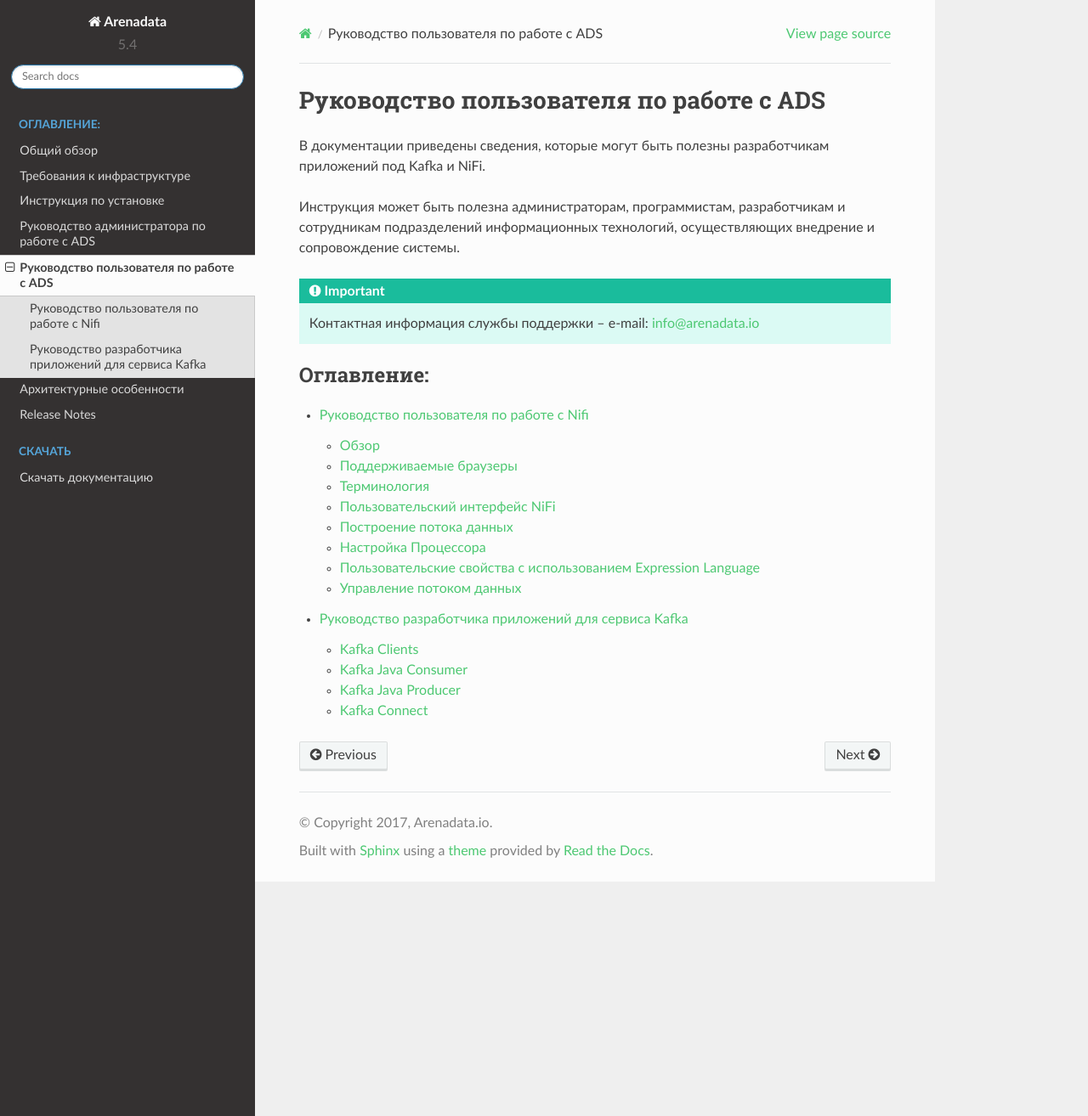
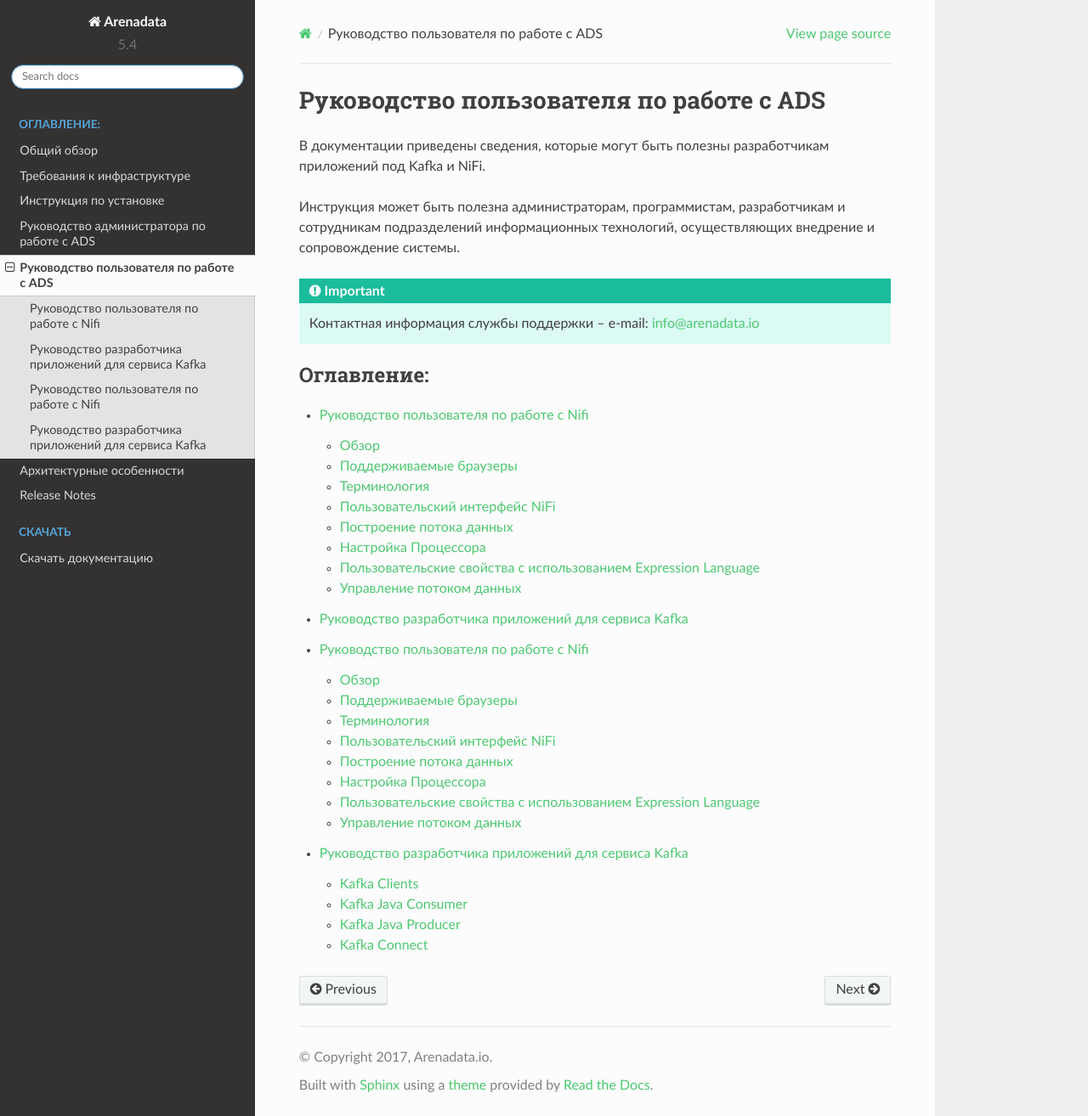
Before and after one commit to arenadata/docs_ads, a Sphinx documentation site: the page built from source/UserGuide/index.rst, in a window 1280 px wide and 1314 px high. Shown: the whole window at 85% size. Built offline with Sphinx 7.4.7 and the Read the Docs theme 2.0.0, drawn with Linux system fonts in a browser that asks for light colours; pages that are not in the unit, such as notebooks, are missing from menus; some of the changed lines change nothing that is shown.

```diff
--- a/source/UserGuide/index.rst
+++ b/source/UserGuide/index.rst
@@ -13,5 +13,7 @@
    :maxdepth: 2
    :caption: Оглавление:
 
+   UserNIFI/index
+   DeveloperKafka/index
    ../UserNIFI/index
    ../DeveloperKafka/index
```
